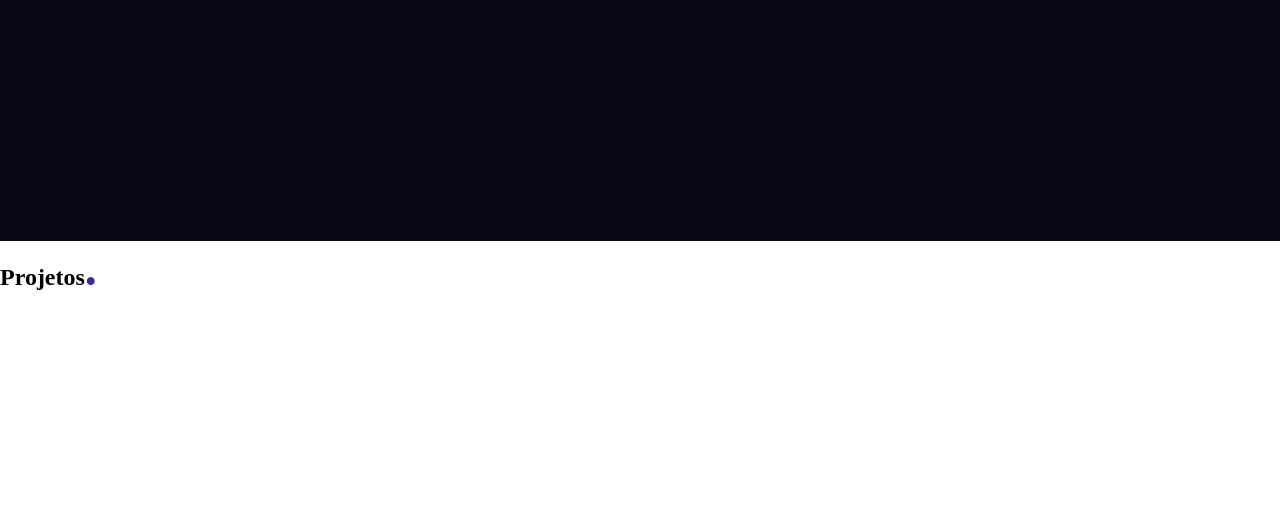
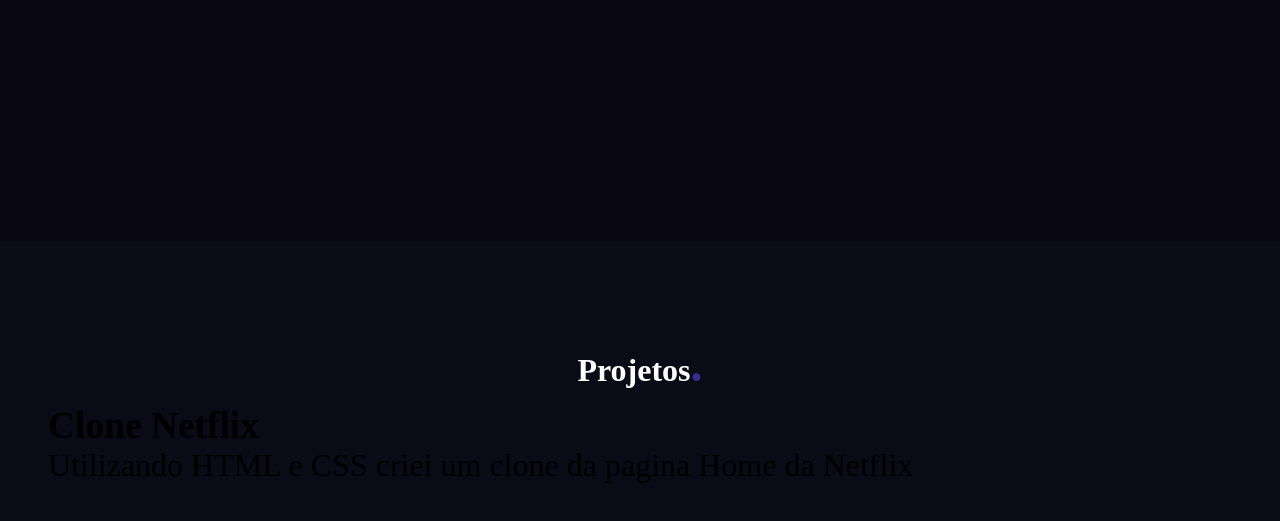
Before and after one commit to VitorSMarinho/vitorsmarinho.github.io, a plain HTML site: page home.html in a window 1280 px wide. Shown: the part 1241-1762 px from the top of the page. Before the commit the page ends 1548 px from the top, so only its background shows below. Drawn offline with Linux system fonts and the light colour scheme; files whose address does not match are found by name.

Commit message:
iniciando a faze 3 do projeto incluindo o card3 Projetos

```diff
--- a/assets/css/style.css
+++ b/assets/css/style.css
@@ -197,13 +197,6 @@
   line-height: 4rem;
 }
 
-/*.small-card:hover img{
-  border: 0.5px solid var(--white);
-  background-color: var(--midnigth);
-  transition: all 0.5s ease;
-}
-*/
-
 .icons-layout{
   display: grid;
   grid-template-columns: 1fr;
@@ -223,7 +216,7 @@
     ". . . . . ."
     ". . . . . .";
   padding-left: 50px;
-
+  position: relative;
 }
 
 .skills-icons{
@@ -236,11 +229,48 @@
   font-size: 2rem;
   padding: 18px 18px;
   transition: 1s all ease;
+
 }
 
 .skills-icons:hover{
   border: 0.5px solid var(--white);
   background-color: var(--midnigth);
-  transition: all 0.5s ease;
+  transition: all 1s ease;
+}
+/* estilizando um span com a informação do nome do icone */
+/*
+.skills-cards-name-high{
+  color: var(--texto-gray);
+  display: block;
+  text-align: center;
+  font-size: 1.2rem;
+  font-family: var(--Noto_Serif_Display);
+  background-color: #0b0a17;
+  visibility: hidden;
+  position: absolute;
+}
 
+.skills-cards-name-high:hover span{
+  visibility: visible;
+  transition: all 1s ease;
+  margin-top: auto;
 }
+*/
+
+.card3-projetos {
+  padding: 96px 48px;
+  background-color: #0b0a17;
+  min-height: 80vh;
+  transition: 1s all ease;
+  font-size: 2rem;
+  font-family: var(--Noto_Serif_Display);
+}
+
+.card3-projetos h2{
+  color: var(--white);
+  font-size: 2rem;
+  font-family: var(--Noto_Serif_Display);
+  display: flex;
+  justify-content: center;
+  align-items: center;
+}
--- a/home.html
+++ b/home.html
@@ -47,7 +47,7 @@
             <i class="fab fa-github"></i>
             <a href="https://www.linkedin.com/in/vitor-marinho/">
               <i class="fa-brands fa-linkedin"></i></a>
-            <a href="home.html"> <i class="fab fa-twitter"></i></a>
+            <a href="home.html"><i class="fa-brands fa-instagram"></i></a>
             <a href="home.html"> <i class="i"></i></a>
           </div>
         </div>
@@ -82,12 +82,14 @@
         <div class="icons-layout">
           <div class="icons-layout-base1">
             <div class="small-card">
+              <!-- span onde aparece o hover com nome do icone -->
+              <!-- <span class="skills-cards-name-high">HTML</span> -->
               <img
-                class="skills-icons"
                 src="assets/icons/html5.svg"
                 alt="icone HTML5"
                 width="60px"
                 height="60px"
+                class="skills-icons"
               />
             </div>
             <div class="small-card">
@@ -187,9 +189,10 @@
         </div>
       </div>
     </section>
-    <article class="projetos">
+    <article class="card3-projetos">
       <h2 class="card3-h2">Projetos<span class="span">.</span></h2>
-
+      <h3>Clone Netflix</h3>
+      <p>Utilizando HTML e CSS criei um clone da pagina Home da Netflix</p>
     </article>
   </body>
 </html>
```
